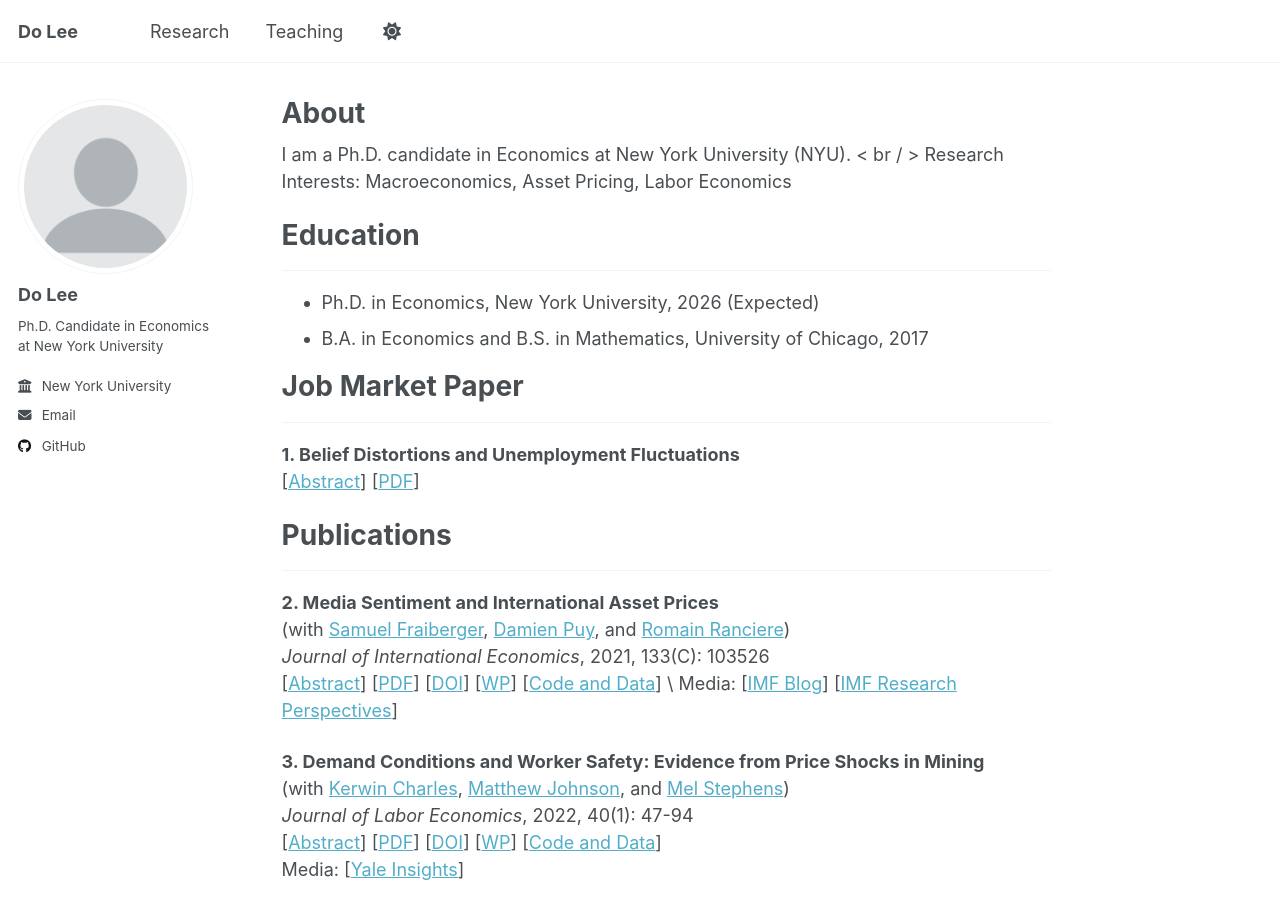
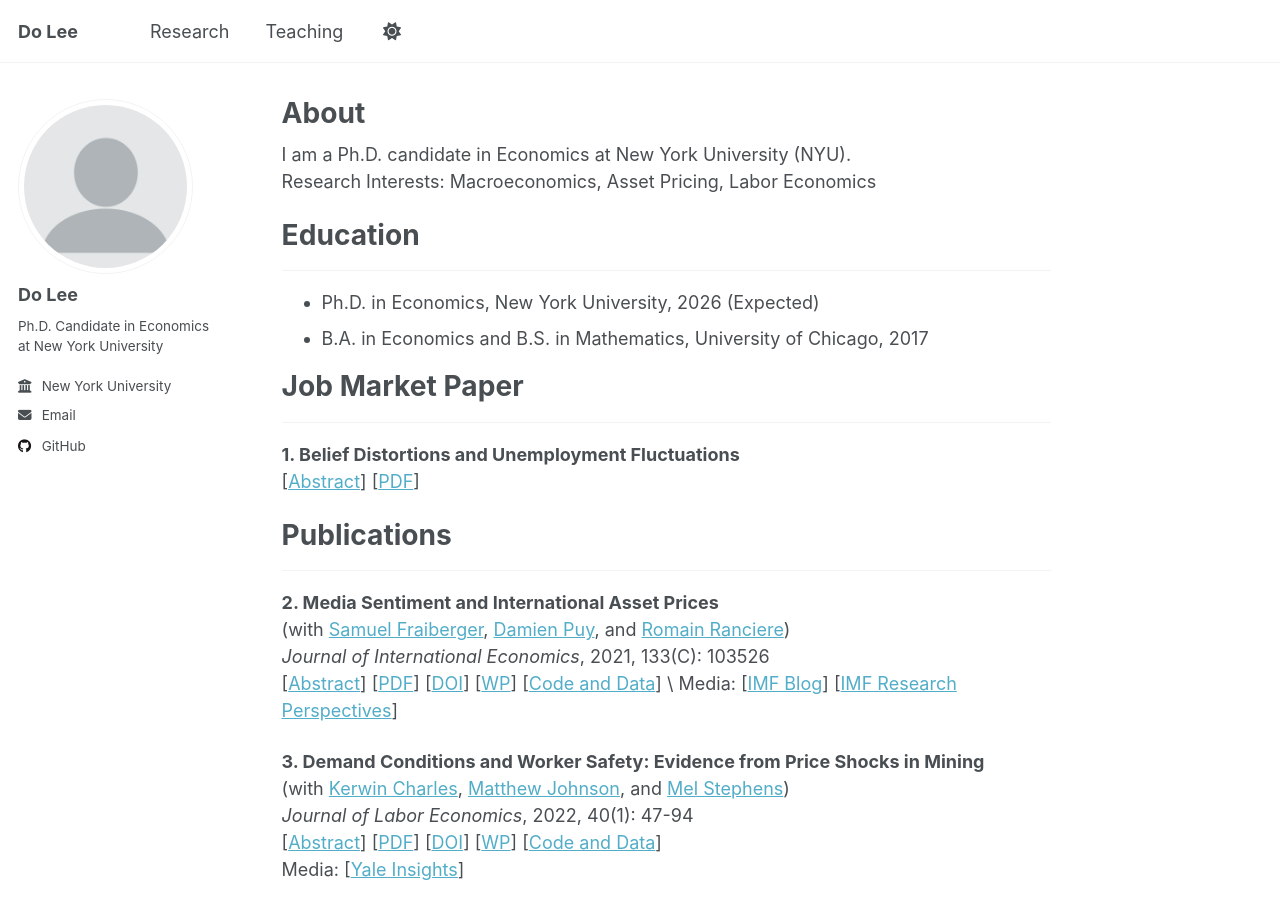
Before and after one commit to doqlee/doqlee.github.io, a Jekyll site: the page built from _pages/main.md, in a window 1280 px wide and 900 px high. Built offline with Jekyll 4.4.1, drawn with Linux system fonts in a browser that asks for light colours.

```diff
--- a/_pages/main.md
+++ b/_pages/main.md
@@ -8,7 +8,7 @@ redirect_from:
   - /about.html
 ---
 
-I am a Ph.D. candidate in Economics at New York University (NYU). < br / >
+I am a Ph.D. candidate in Economics at New York University (NYU). <br>
 Research Interests: Macroeconomics, Asset Pricing, Labor Economics
 
 Education
```
